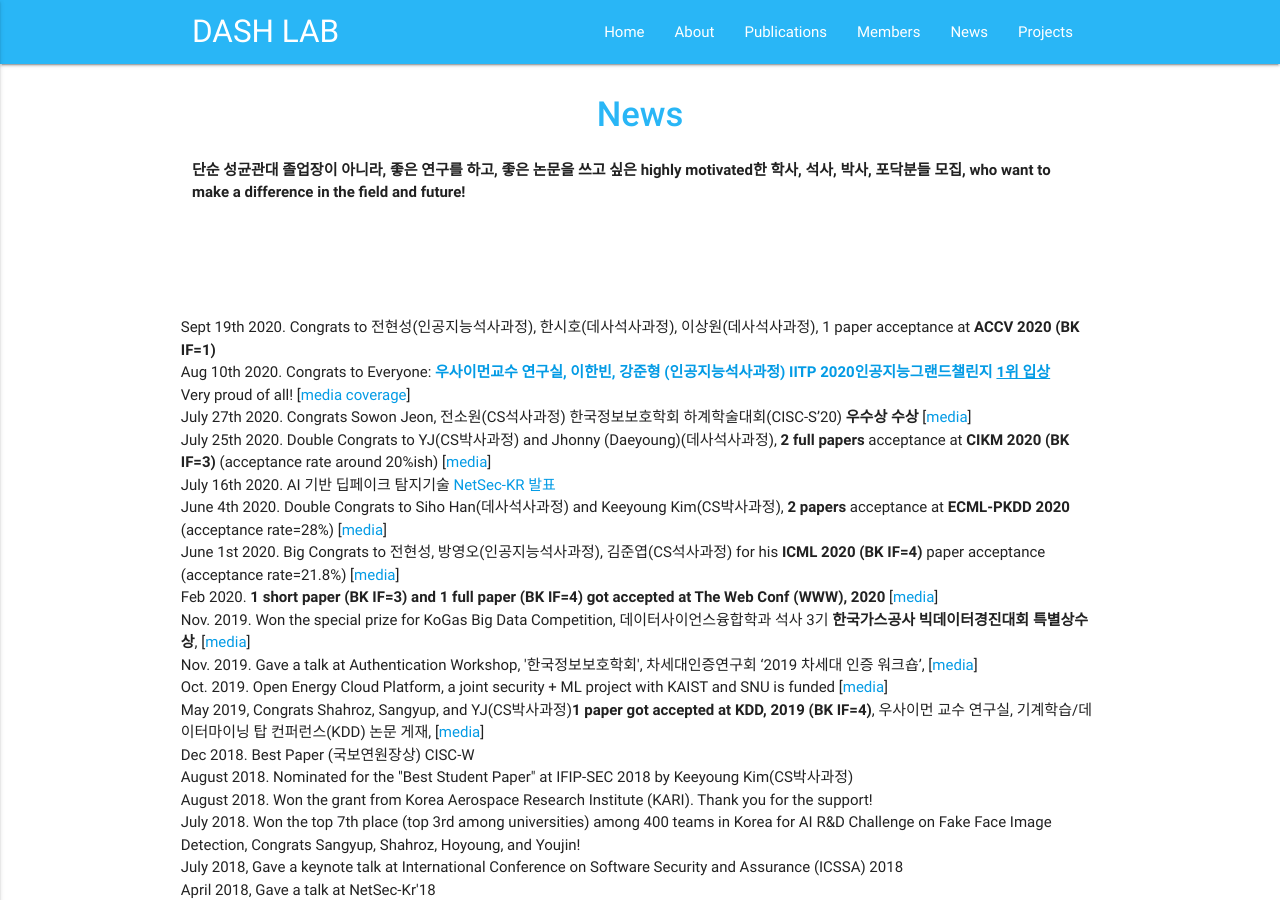
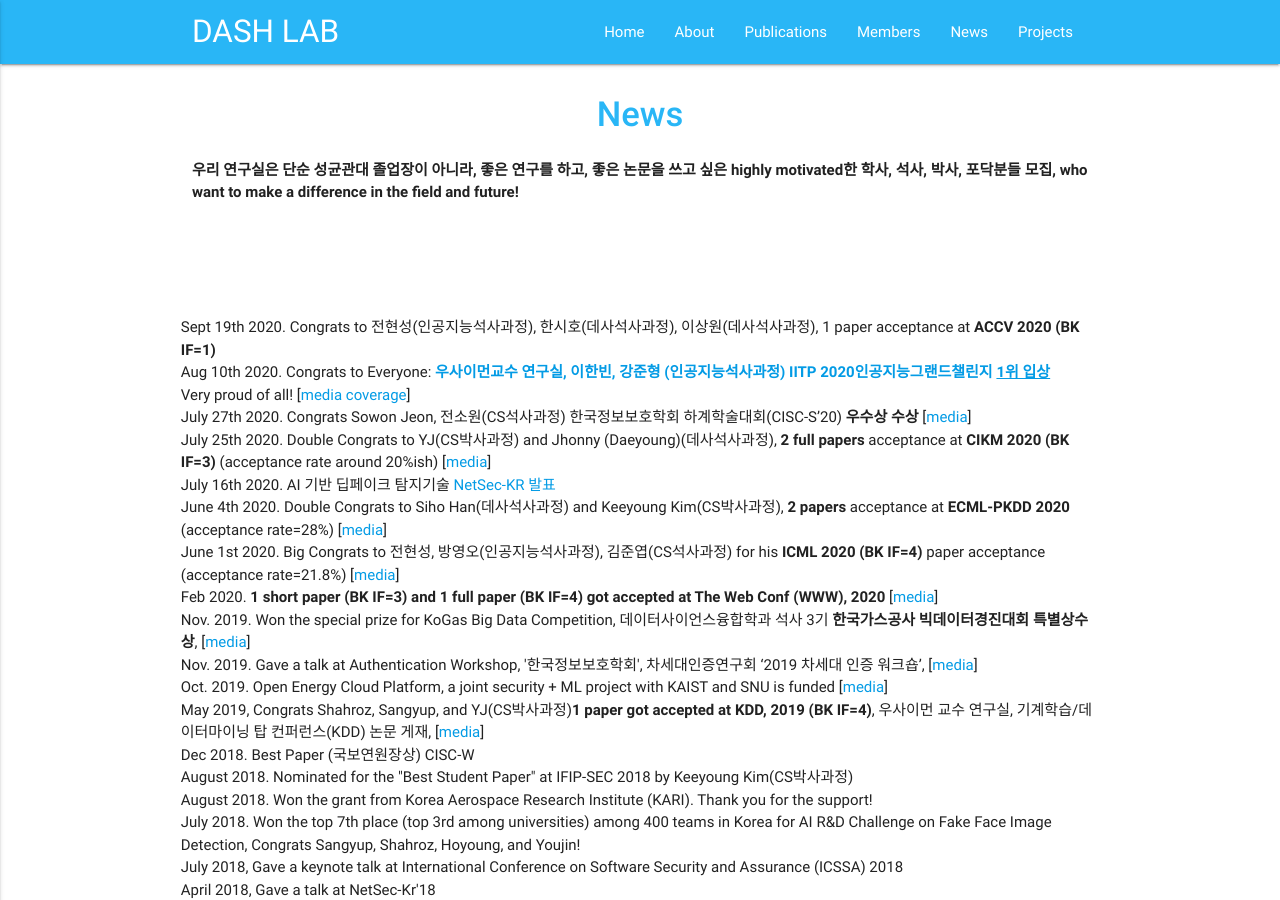
Before and after one commit to Yurim990507/DASH-Lab.github.io, a Jekyll site: the page built from example4.md, in a window 1280 px wide and 900 px high. Built offline with Jekyll 4.4.1, drawn with Linux system fonts in a browser that asks for light colours.

Commit message:
Update example4.md

```diff
--- a/example4.md
+++ b/example4.md
@@ -5,7 +5,7 @@ permalink: /News/
 ---
 
 <h1 class="page-title">{{ page.title | escape }}</h1>
-<b>단순 성균관대 졸업장이 아니라, 좋은 연구를 하고, 좋은 논문을 쓰고 싶은 highly motivated한 학사, 석사, 박사, 포닥분들 모집, who want to make a difference in the field and future!</b>
+<b>우리 연구실은 단순 성균관대 졸업장이 아니라, 좋은 연구를 하고, 좋은 논문을 쓰고 싶은 highly motivated한 학사, 석사, 박사, 포닥분들 모집, who want to make a difference in the field and future!</b>
 
 
 <br>
```
